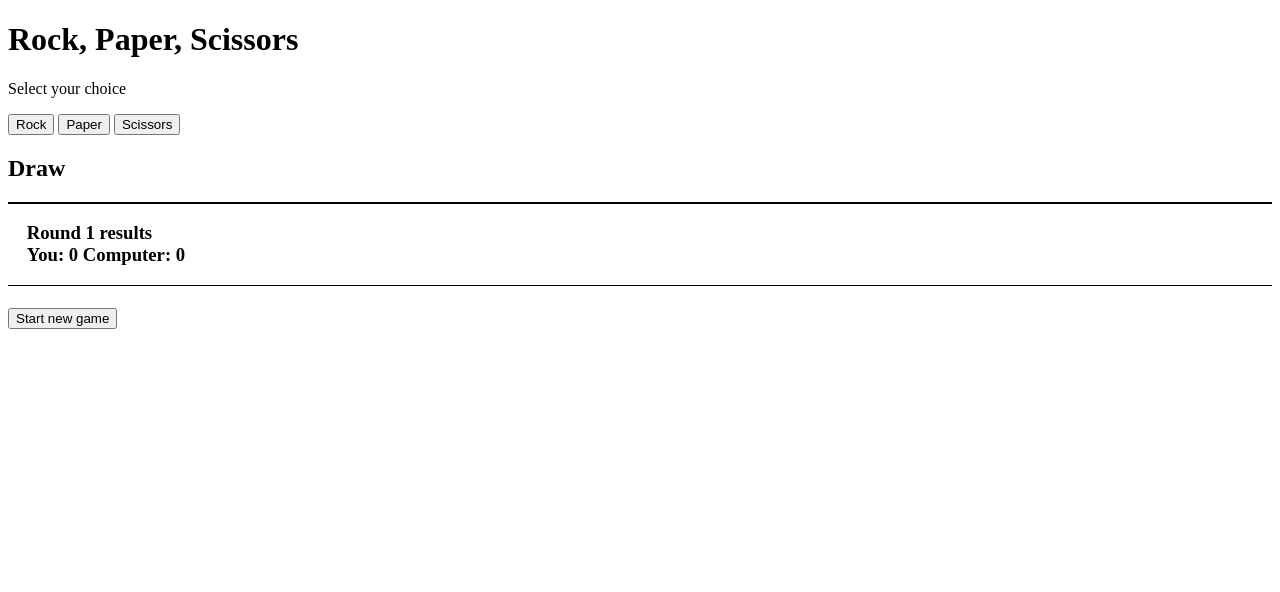
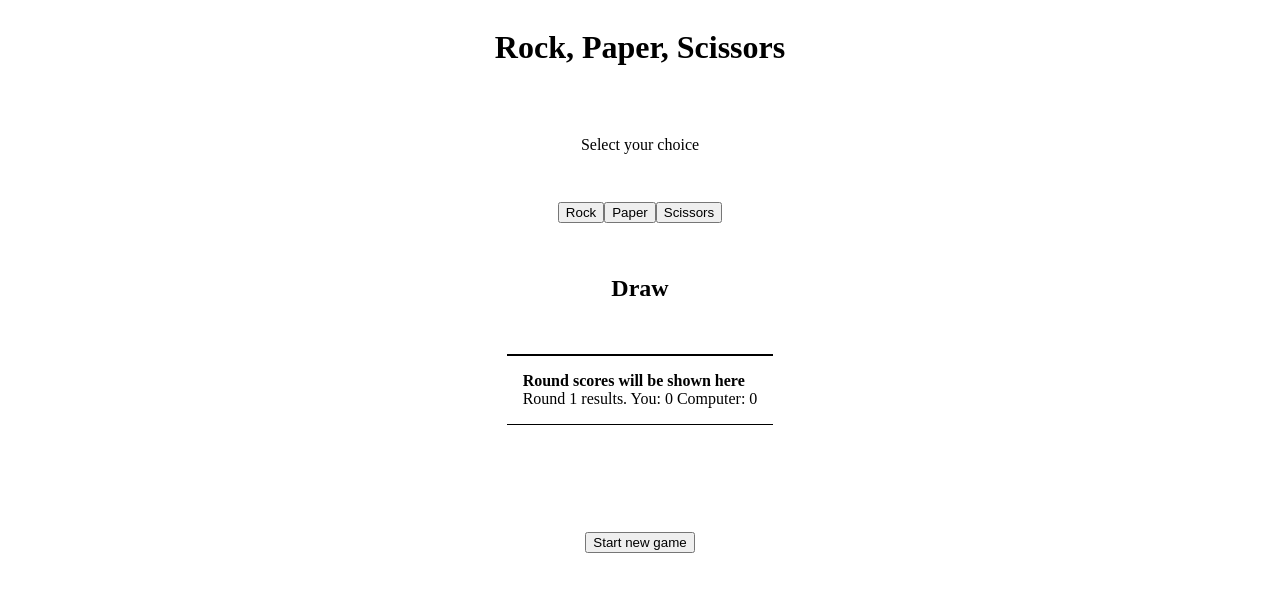
Before and after one commit to dkumar83/rock_paper_scissors, a plain HTML site: page index.html in a window 1280 px wide. Both pictures are taken after a click on the button "Rock". Drawn offline with Linux system fonts and the light colour scheme.

Commit message:
New branch changes

```diff
--- a/index.html
+++ b/index.html
@@ -10,6 +10,23 @@
         padding: 1em;
     }
 
+    .container {
+        display: flex;
+        flex-direction: column;
+        flex-wrap: wrap;
+        justify-content: center;
+        align-items: center;
+        gap: 2em;
+    }
+
+    .container div {
+        display: flex;
+    }
+    #round {
+        display: flex;
+        flex-direction: column;
+    }
+
 </style>
 </head>
 
@@ -17,11 +34,13 @@
 <div class="container">
     <h1>Rock, Paper, Scissors</h1>
     <p>Select your choice</p>
-    <button id="rock">Rock</button>
-    <button id="paper">Paper</button>
-    <button id="scissors">Scissors</button>
+    <div>
+        <button id="rock">Rock</button>
+        <button id="paper">Paper</button>
+        <button id="scissors">Scissors</button>
+    </div>
     <h2></h2>
-    <h3 id="round">Round scores will be shown here</h3>
+    <div id="round"><span><strong>Round scores will be shown here</strong></span></div>
     <h1 id="result"></h1>
     <button id="new">Start new game</button>
 </div>
@@ -74,7 +93,7 @@ scissors.addEventListener("click", () => {
 newGame.addEventListener("click", () => {
     roundsPlayed = 0;
     roundTitle.innerText = "";
-    roundNumber.innerText = "Round scores will be shown here";
+    roundNumber.innerHTML = "<span><strong>Round scores will be shown here</strong></span>";
     resultTitle.innerText = "";
     humanScore = 0;
     computerScore = 0;
@@ -98,15 +117,9 @@ function getComputerChoice() {
 
 function playRound(humanChoice, i) {
     let newline;
-    if (roundsPlayed === 0) {
-        roundNumber.innerText = "";
-        newline = "";
-    } else {
-        newline = "\n\n";
-    }
     roundsPlayed++;
-    roundNumber.innerText += newline + "Round " + roundsPlayed + " results";
-    roundNumber.innerText += "\n"
+    const roundSpan = document.createElement("span");
+    roundSpan.innerText += "Round " + roundsPlayed + " results. ";
 
         let computerChoice = getComputerChoice();
         console.log("Your choice: " + humanChoice, "Computer choice: " + computerChoice);
@@ -137,7 +150,10 @@ function playRound(humanChoice, i) {
             roundTitle.innerText =  "You must enter 'rock', 'paper' or 'scissors'. FAILURE TO COMPLY WITH MEAN YOU AUTOMATICALLY LOSE THE ROUND";
         }
         console.log("Round: "+roundsPlayed, "CPU: "+computerScore, "Player: "+humanScore);
-        roundNumber.innerText += `You: ${humanScore} \t Computer: ${computerScore}`;
+        roundSpan.innerText += `You: ${humanScore} \t Computer: ${computerScore}`;
+
+        roundNumber.appendChild(roundSpan);
+        //document.querySelector(".container").insertAdjacentElement('afterend', roundSpan)
 
         if (humanScore === 5 || computerScore === 5) {
            scoreOfFive = false;
```
